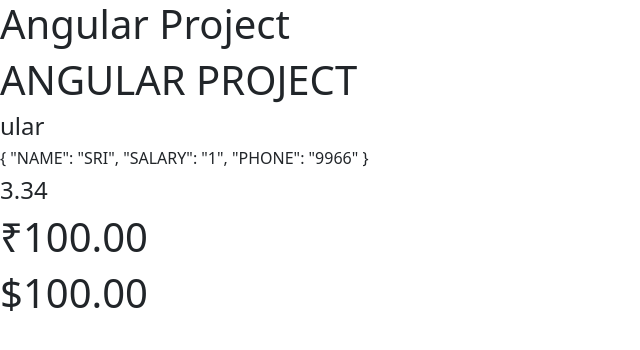
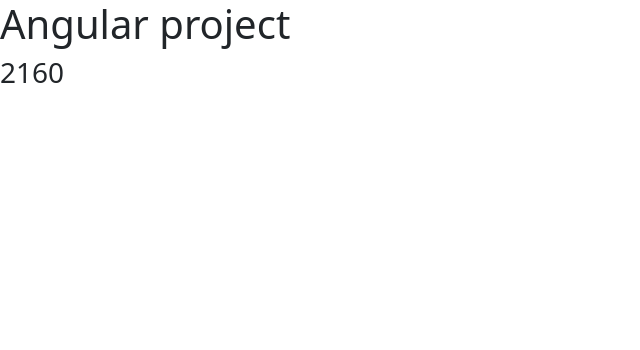
Before and after one commit to srilakshmi-9966/vms, an Angular app: page / in a window 1280 px wide. Shown: the top 350 px of the page, without its empty margins (0-640 px from the left). Built offline with nearby package versions, Linux system fonts and the light colour scheme.

Commit message:
custom pipes commited

```diff
--- a/src/app/app.component.html
+++ b/src/app/app.component.html
@@ -1,13 +1,3 @@
-<h1>{{title | titlecase}}</h1>
-<h1>{{title | uppercase}}</h1>
-<!-- parameter values -->
-<h4>{{title | slice :3:8 }}</h4>
+<h1>{{title}}</h1>
 
-<!-- two pipes at a time -->
-<h6>{{user | json | uppercase}}</h6>
-<h4>{{003.3400 | number: '1.2-3'}}</h4>
-
-
-<h1>{{100 | currency : 'INR' }}</h1>
-
-<h1>{{100 | currency : 'USD' }}</h1>
+<h3>{{30 | usdInr :72}}</h3>
--- a/src/app/app.component.ts
+++ b/src/app/app.component.ts
@@ -10,10 +10,6 @@
 
   title='Angular project';
 
-  user =
-    {name:'sri', salary:'1', phone:'9966'};
-
-
 
   constructor() { }
 
--- a/src/app/app.module.ts
+++ b/src/app/app.module.ts
@@ -5,12 +5,14 @@
 import { ReactiveFormsModule } from '@angular/forms';
 import { AppRoutingModule } from './app-routing.module';
 import { AppComponent } from './app.component';
+import { DataPipe } from './pipes/data.pipe';
 
 
 
 @NgModule({
   declarations: [
     AppComponent,
+    DataPipe,
 
   ],
   imports: [
--- /dev/null
+++ b/src/app/pipes/data.pipe.ts
@@ -0,0 +1,15 @@
+import { Pipe, PipeTransform } from '@angular/core';
+
+@Pipe({
+  name: 'usdInr'
+})
+export class DataPipe implements PipeTransform {
+
+  transform(value: number, ...args: number[]): unknown {
+
+    const [price] = args;
+    return value * price;
+
+  }
+
+}
```
Also changed, not shown: 1 other file (tests, documents, lock files or other folders).
